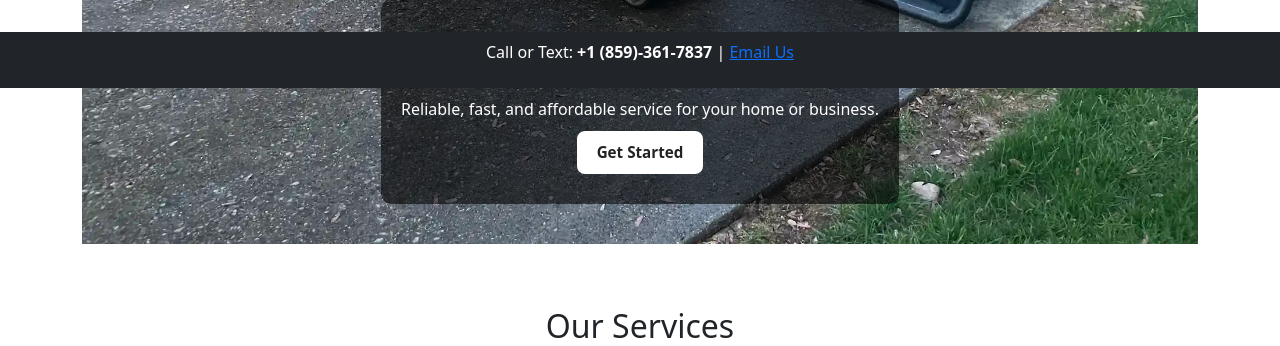
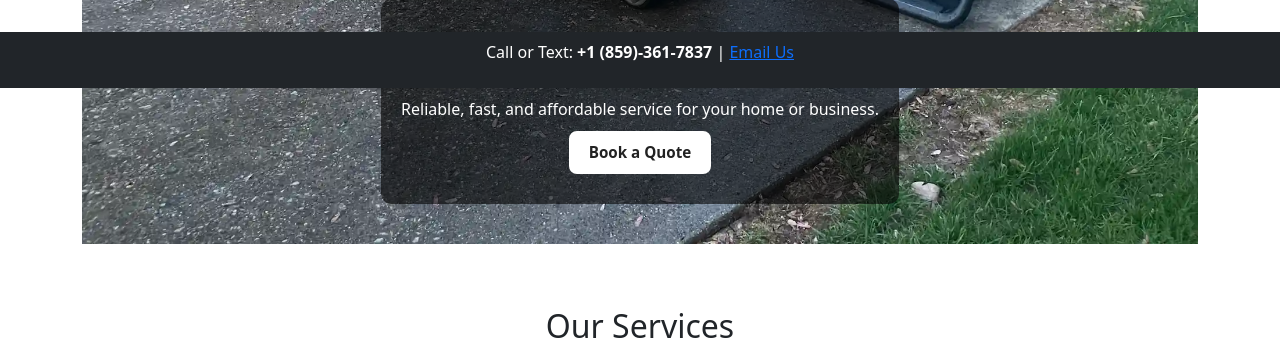
Before and after one commit to Ben-Meredith/lawn, a Flask app: page / in a window 1280 px wide. Shown: the part 712-1058 px from the top of the page. Run offline with Flask 3, Linux system fonts and the light colour scheme.

Commit message:
Update index.html

```diff
--- a/templates/index.html
+++ b/templates/index.html
@@ -49,7 +49,7 @@ html, body {
       <div class="caption-box">
         <h1>Professional Lawn Care</h1>
         <p>Reliable, fast, and affordable service for your home or business.</p>
-        <a href="/signup" class="btn btn-yellow">Get Started</a>
+        <a href="/signup" class="btn btn-yellow">Book a Quote</a>
       </div>
     </div>
   </div>
@@ -61,7 +61,7 @@ html, body {
       <div class="caption-box">
         <h1>Trusted Local Experts</h1>
         <p>Serving your neighborhood with pride and dedication.</p>
-        <a href="/signup" class="btn btn-yellow">Get Started</a>
+        <a href="/signup" class="btn btn-yellow">Book a Quote</a>
       </div>
     </div>
   </div>
@@ -73,7 +73,7 @@ html, body {
       <div class="caption-box">
         <h1>Book Online Today</h1>
         <p>Easy reservations and quick scheduling at your convenience.</p>
-        <a href="/signup" class="btn btn-yellow">Get Started</a>
+        <a href="/signup" class="btn btn-yellow">Book a Quote</a>
       </div>
     </div>
   </div>
```
